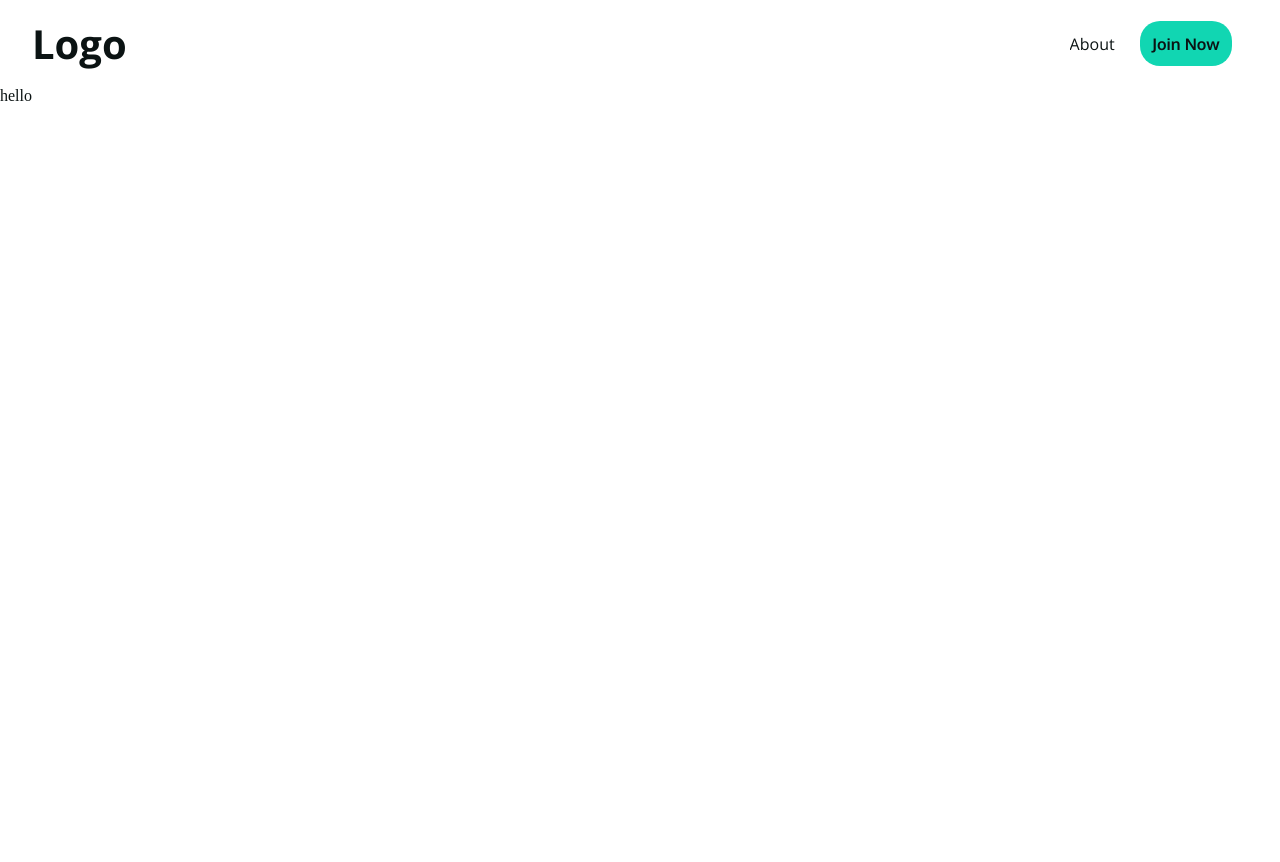
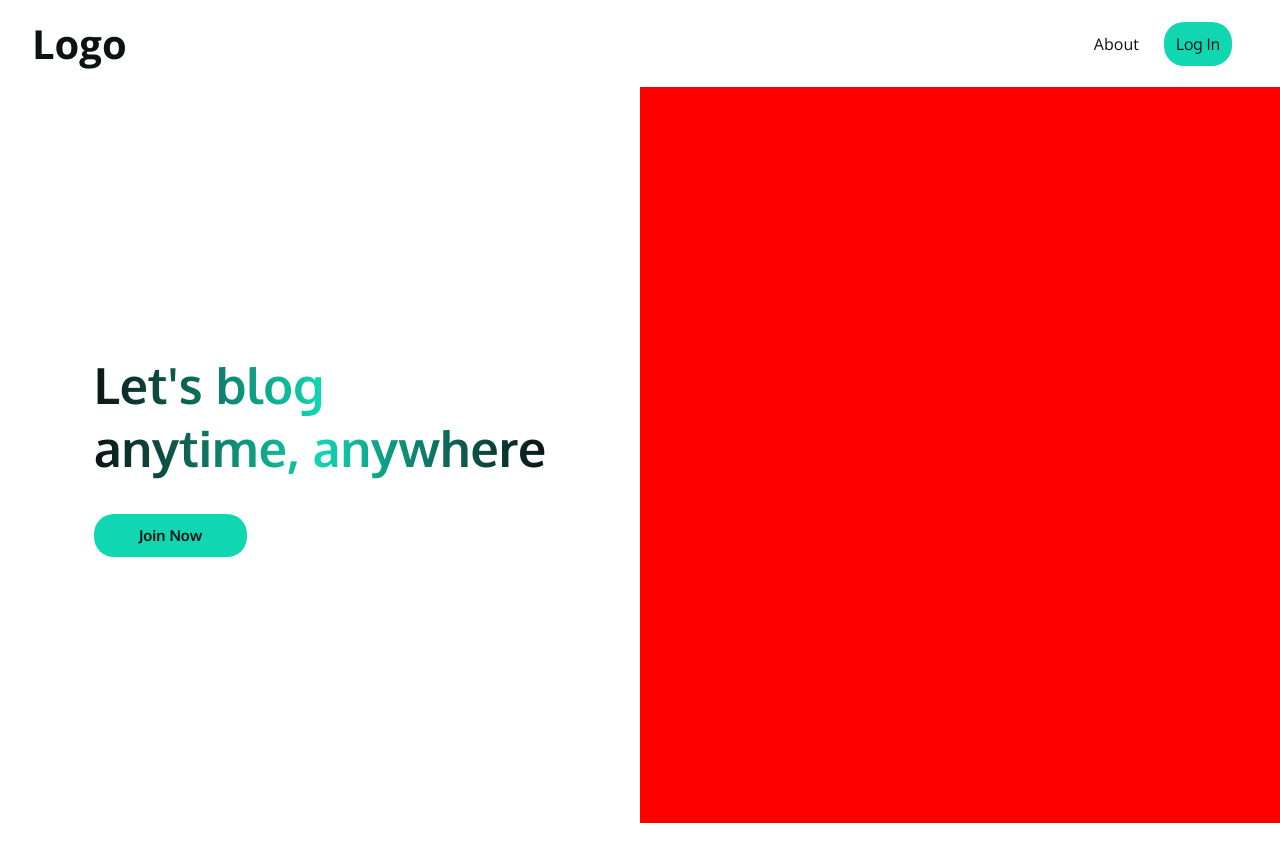
Before and after one commit to jmtgalvez/besh-flexi, a React (Create React App) app: page / in a window 1280 px wide. Shown: the top 862 px of the page. After the commit the page ends 823 px from the top, so only its background shows below. Built offline with nearby package versions, Linux system fonts and the light colour scheme.

Commit message:
Changes.

```diff
--- a/public/css/header.css
+++ b/public/css/header.css
@@ -45,9 +45,9 @@
     background: var(--color1);
     color: #0b1313;
     width: clamp(max-content, 8vw, 143px);
-    font-weight: 600;
+    font-weight: 500;
     border-radius: 20px;
-    padding: .77rem;
+    padding: .75rem;
     display: grid;
     place-content: center;
     font-family: 'Oxygen', sans-serif;
--- a/public/css/landingpage-home.css
+++ b/public/css/landingpage-home.css
@@ -1,7 +1,82 @@
 .landing__page__banner {
     background: var(--textcolor1);
     color: var(--bgcolor1);
-    height: 100vh;
+    height: 92vh;
     width: 100vw;
     position: relative;
+    display: flex;
+    flex-wrap: wrap;
+    justify-content: center;
 }
+/* SECTION 1 */
+.landing__page__section1 {
+    width: clamp(50%, 50vw, 50vw);
+    display: flex;
+    justify-content: center;
+    align-items: center;
+    flex-direction: column;
+}
+.landing__page__section1__div1 {
+    display: grid;
+    gap: clamp(25px, 15vw, 35px);
+    padding: 1rem;
+    width: clamp(max-content, 30vw, 50vw);
+    overflow: visible;
+}
+.landing__page__section1 h1 {
+    font-size: clamp(20px, 12vw, 50px);
+    font-family: 'oxygen',
+        Helvetica, sans-serif;
+    background: linear-gradient(
+        to right, var(--bgcolor1), var(--color1), var(--bgcolor1)
+        );
+    -webkit-text-fill-color: transparent;
+    -webkit-background-clip: text;
+}
+/* SECTION 2 */
+#landing__page__section1__btn {
+    background: var(--color1);
+    color: #0b1313;
+    width: clamp(100px, 12vw, 300px);
+    font-weight: 700;
+    border-radius: 20px;
+    padding: .75rem;
+    display: grid;
+    font-size: clamp(10px, 15vw, 15px);
+    place-content: center;
+    border: none;
+    outline: 2px solid transparent;
+    font-family: 'Oxygen', sans-serif;
+    transition: all 250ms ease-in-out;
+}
+#landing__page__section1__btn:hover {
+    outline: 2px solid var(--bgcolor1);
+}
+
+.landing__page__section2 {
+    width: clamp(50%, 50vw, 50vw);
+    background: red;
+}
+
+
+
+/* Media Query */
+@media screen and (max-width: 650px) {
+    .landing__page__banner {
+        flex-direction: column;
+        height: max-content;
+        gap: 30px;
+        padding-top: 30px;
+    }
+    .landing__page__section1,
+    .landing__page__section2 {
+        width: 100vw;
+    }
+    .landing__page__section1 {
+        place-content: center;
+        text-align: center;
+    }
+    .landing__page__section1__div1 {
+        place-items: center;
+    }
+}
--- a/src/App.js
+++ b/src/App.js
@@ -1,6 +1,6 @@
 import React from "react";
 import {BrowserRouter as Router, Routes, Route} from 'react-router-dom';
-import FrontPage from "./components/Body/FrontPage";
+import FrontPage from "./components/Home/FrontPage";
 import Header from "./components/Body/Header";
 
 function App() {
--- a/src/components/Body/Header.js
+++ b/src/components/Body/Header.js
@@ -14,7 +14,7 @@ export default function Header() {
           <li><Link className='opensans' to="#">About</Link></li>
           <li>
             <Link id='frontpage__header__btn' to="#">
-             Join Now
+             Log In
             </Link>
           </li>
         </ul>
--- a/src/components/Body/FrontPage.js
+++ b/src/components/Home/FrontPage.js
@@ -1,5 +1,5 @@
 import React from 'react';
-import LandingPageBanner from '../Home/LandingPageBanner';
+import LandingPageBanner from './LandingPageBanner';
 
 export default function FrontPage() {
   return (
--- a/src/components/Home/LandingPageBanner.js
+++ b/src/components/Home/LandingPageBanner.js
@@ -3,7 +3,23 @@ import React from 'react'
 export default function LandingPageBanner() {
   return (
     <div className='landing__page__banner'>
-        hello
+          {/* SECTION */}
+        <section className='landing__page__section1'>
+            <div className='landing__page__section1__div1'>
+              <h1>
+              Let's blog
+              <br/>
+              anytime, anywhere
+              </h1>
+            <button id='landing__page__section1__btn'>Join Now</button>
+            </div>
+        </section>
+          {/* SECTION 2 */}
+        <section className='landing__page__section2'>
+            <div className='landing__page__section1__div2'>
+
+            </div>
+        </section>
     </div>
 
     )
```
